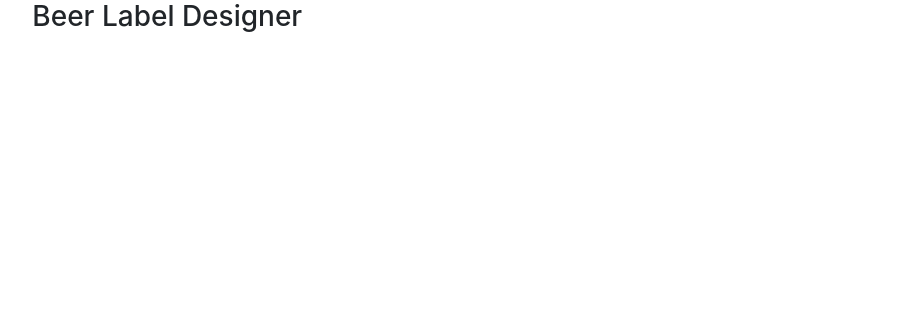
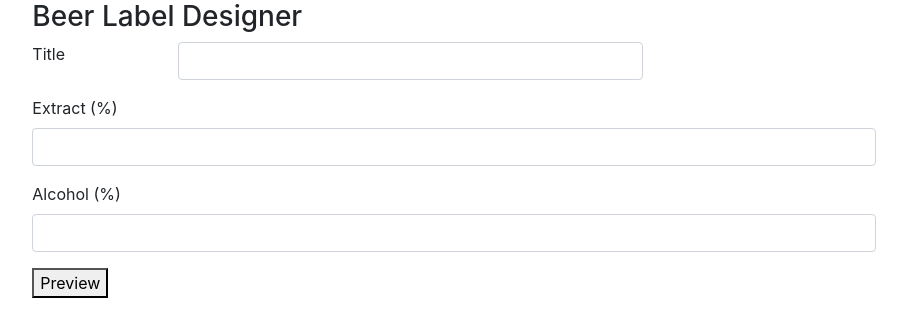
Before and after one commit to owfilip/beerlabel, an Angular app: page / in a window 1280 px wide. Shown: the top 336 px of the page, without its empty margins (186-1093 px from the left). Built offline with nearby package versions, Linux system fonts and the light colour scheme.

Commit message:
Initial form layout added

```diff
--- a/src/app/app.component.html
+++ b/src/app/app.component.html
@@ -1,5 +1,26 @@
 <div class="row">
   <div class="col-md-8 offset-md-2">
     <h3>Beer Label Designer</h3>
+    <div class="row">
+      <div class="col">
+        <form>
+          <div class="form-group row">
+            <label class="col-rom-label col-md-2" for="title">Title</label>
+            <div class="col-md-10">
+              <input type="text" name="title" id="title" required class="form-control col-md-8">
+            </div>
+          </div>
+          <div class="form-group">
+            <label for="extract">Extract (%)</label>
+            <input type="text" name="extract" id="extract" required class="form-control">
+          </div>
+          <div class="form-group">
+            <label for="alcohol">Alcohol (%)</label>
+            <input type="text" name="alcohol" id="alcohol" required class="form-control">
+          </div>
+          <button type="submit">Preview</button>
+        </form>
+      </div>
+    </div>
   </div>
 </div>
```
